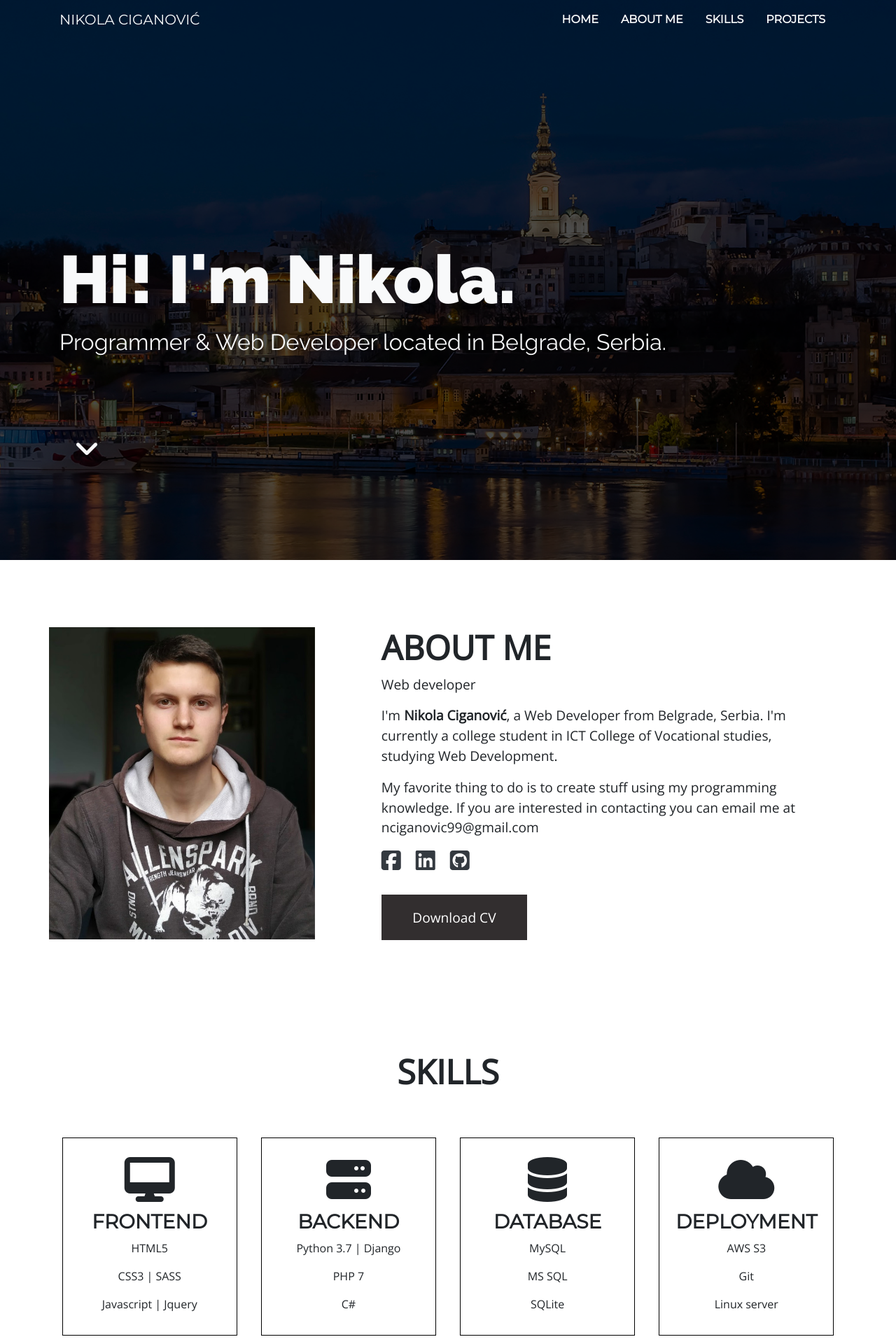
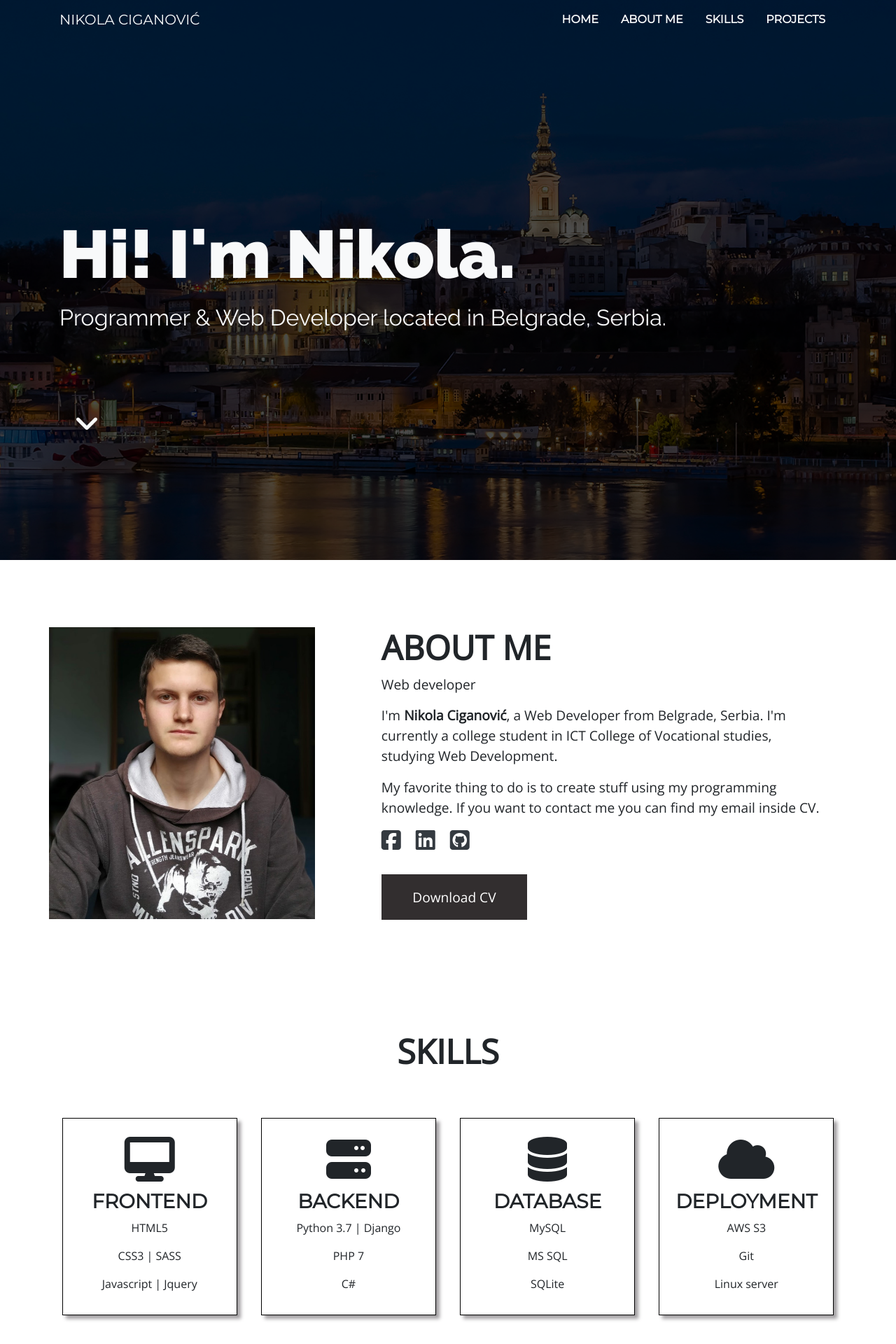
Before and after one commit to nciganovic/New-portfolio, a PHP site: page / in a window 1280 px wide. Shown: the top 1920 px of the page at 70% size. Run offline with PHP 8.4, Linux system fonts and the light colour scheme; some libraries are stand-ins or nearby versions.

Commit message:
small website improvements

```diff
--- a/checklist.txt
+++ /dev/null
@@ -1,3 +0,0 @@
-1. CV
-2. SEO optimizazion
-3. Hosting
--- a/css/media.css
+++ b/css/media.css
@@ -2,9 +2,6 @@
 @media (min-width: 576px) {
     h1{
         font-size: 4rem;
-    }
-    .big-mt{
-        margin-top: 50%;
     }
     #intro-desc{
         font-size: 2rem;
@@ -48,9 +45,6 @@
     h1{
         font-size: 6rem;
     }
-    .big-mt{
-        margin-top: 30%;
-    }
     #about-me-txt h2{
         font-size: 3rem;
     }
--- a/css/style.css
+++ b/css/style.css
@@ -61,9 +61,6 @@ html {
 .darker-bg{
     background-color: rgba(0, 0, 0, 0.7);
 }
-.big-mt{
-    margin-top: 70%;
-}
 .pos-rel{
     position: relative;
 }
@@ -80,6 +77,11 @@ html {
     padding-right: 7%;
     padding-top: 3%;
     padding-bottom: 3%;
+
+}
+#cv-btn:hover{
+    color: rgb(167, 166, 166);
+    text-decoration: none;
 
 }
 .bg-prof{
@@ -103,10 +105,11 @@ html {
     border: 1px solid black !important;
     margin: 1.5%;
     transition: all .2s ease-in-out;
+    box-shadow: 5px 5px 5px 0px rgba(161,158,161,1);
 }
 #skill-card:hover{
     transform: scale(1.1);
-    background-color: #ddd8d9;
+    background-color: #eefac2;
 }
 
 /* PROJECTS */
--- a/index.html
+++ b/index.html
@@ -1,12 +1,23 @@
 <!DOCTYPE html>
 <html lang="en">
 <head>
+    <!-- Global site tag (gtag.js) - Google Analytics -->
+    <script async src="https://www.googletagmanager.com/gtag/js?id=UA-157514571-1"></script>
+    <script>
+      window.dataLayer = window.dataLayer || [];
+      function gtag(){dataLayer.push(arguments);}
+      gtag('js', new Date());
+
+      gtag('config', 'UA-157514571-1');
+    </script>
+
+
     <meta charset="UTF-8">
     <meta name="viewport" content="width=device-width, initial-scale=1.0">
     <meta http-equiv="X-UA-Compatible" content="ie=edge">
 
     <meta name="description" content="I'm Nikola Ciganović, a Web Developer from Belgrade, Serbia. I'm currently a college student in ICT College of Vocational studies, studying Web Development. My favorite thing to do is to create stuff using my programming knowledge.">
-    <meta name="keywords" content="Nikola Ciganovic, Web developer, Programmer, portfolio">
+    <meta name="keywords" content="Nikola Ciganović, Web developer, Programmer, portfolio">
     <meta name="author" content="Nikola Ciganovic">
 
     <link rel="icon" href="img/icon1.ico">
@@ -52,10 +63,10 @@
 
     <!-- INTRO PAGE START -->
     <section id="intro-page">
-        <div class="w-100 vh-100 darker-bg">
-            <div class="container">
+        <div class="w-100 vh-100 darker-bg d-flex">
+            <div class="container m-auto">
                 <div class="row">
-                    <div id="intro-desc" class="col-12 big-mt pos-rel">
+                    <div id="intro-desc" class="col-12 pos-rel">
                         <h1 class="text-light raleway-h1">Hi! I'm Nikola.</h1>
                         <p class="text-light raleway-p">Programmer & Web Developer located in Belgrade, Serbia.</p>
                         <div class="arrow">
@@ -82,7 +93,7 @@
             <h2 class="mont"><strong>ABOUT ME</strong></h2>
             <p>Web developer</p>
             <p>I'm <strong>Nikola Ciganović</strong>, a Web Developer from Belgrade, Serbia. I'm currently a college student in ICT College of Vocational studies, studying Web Development.</p>
-            <p>My favorite thing to do is to create stuff using my programming knowledge. If you are interested in contacting you can email me at nciganovic99@gmail.com</p>
+            <p>My favorite thing to do is to create stuff using my programming knowledge. If you want to contact me you can find my email inside CV.</p>
             <p>
               <a target="blank" href="https://www.facebook.com/nikola.ciganovic.90"><i class="fab fa-facebook-square text-dark font-15 mr-3"></i></a>
               <a target="blank" href="https://www.linkedin.com/in/nikola-ciganovi%C4%87-938255167/"><i class="fab fa-linkedin text-dark font-15"></i></a>
--- a/sitemap.xml
+++ b/sitemap.xml
@@ -1,4 +1,3 @@
-
 <?xml version="1.0" encoding="UTF-8"?>
 <urlset xmlns="http://www.sitemaps.org/schemas/sitemap/0.9">
 <url>
```
